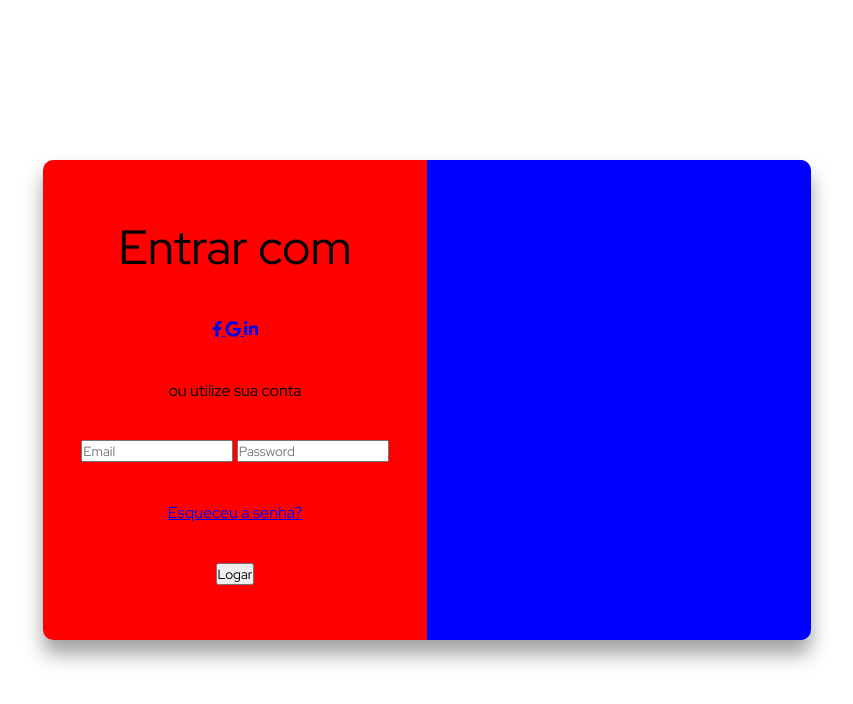
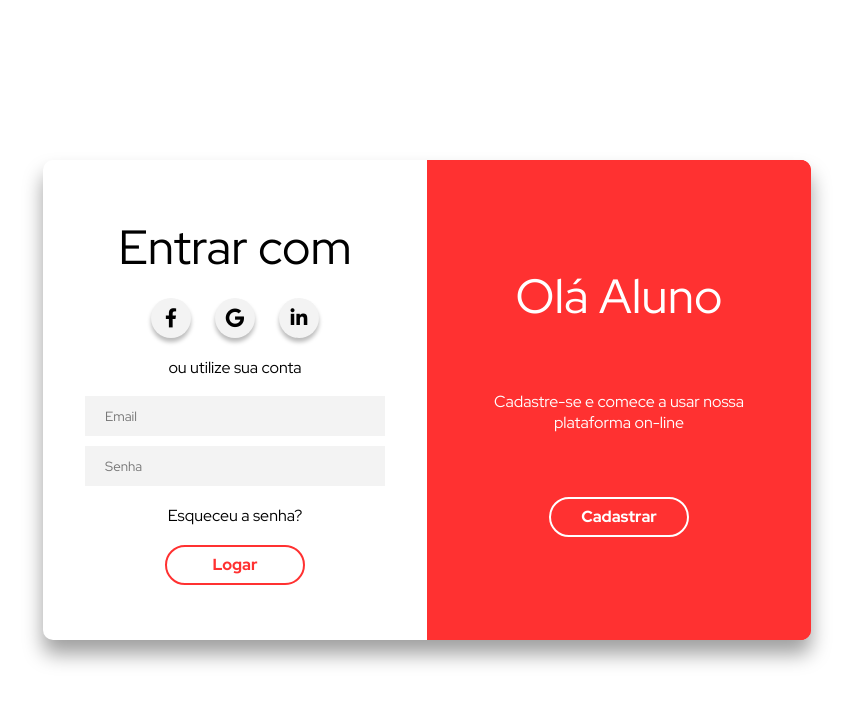
Before and after one commit to igorpires000/igor_meusite, a plain HTML site: page tela_login/tela_login.html in a window 1280 px wide. Shown: the whole page, without its empty margins (213-1066 px from the left). Drawn offline with Linux system fonts and the light colour scheme.

Commit message:
Update 1

```diff
--- /dev/null
+++ b/tela_login/css/colors.css
@@ -0,0 +1,7 @@
+:root{
+    --primary-color:#ff3131;
+    --secundary-color: #fff;
+    --text-color-dark: #000;
+    --text-color-light: #fff;
+    --icon-color: #f3f3f3 ;
+}
--- /dev/null
+++ b/tela_login/css/form-button.css
@@ -0,0 +1,25 @@
+.form-button{
+    width: 140px;
+    height: 40px;
+    border-style: none;
+    border-radius: 50px;
+    border: 2px solid var(--primary-color);
+    color: var(--primary-color);
+    background-color: transparent;
+    font-size: 1rem;
+    font-weight: 800;
+    cursor: pointer;
+    transition: .7s;
+}
+.form-button:hover{
+    background-color: var(--primary-color);
+    color: var(--secundary-color);
+}
+.form-button-light{
+    color: var(--secundary-color);
+    border: 2px solid var(--secundary-color);
+}
+.form-button-light:hover{
+    background-color: var(--secundary-color);
+    color: var(--primary-color) ;
+}
--- /dev/null
+++ b/tela_login/css/form-input-container.css
@@ -0,0 +1,5 @@
+.form-input-container{
+    display: flex;
+    flex-direction: column;
+    gap: 10px;
+}
--- /dev/null
+++ b/tela_login/css/form-input.css
@@ -0,0 +1,7 @@
+.form-input{
+    width: 300px;
+    height: 40px;
+    padding: 10px 20px;
+    border-style: none;
+    background-color: var(--icon-color);
+}
--- /dev/null
+++ b/tela_login/css/form-social.css
@@ -0,0 +1,4 @@
+.form-social{
+    display: flex;
+    gap: 1.5rem;
+}
--- a/tela_login/css/form-title.css
+++ b/tela_login/css/form-title.css
@@ -1,4 +1,9 @@
 .form-title{
     font-size: 3rem;
     font-weight: 400;
+    color: var(--text-color-dark);
 }
+.form-title-light{
+    color: var(--text-color-light);
+
+}
--- a/tela_login/css/form.css
+++ b/tela_login/css/form.css
@@ -8,8 +8,6 @@
     padding: 55px 0;
 }
 .form-login{
-    background-color: red;
 }
 .form-register{
-    background-color: blue;
 }
--- a/tela_login/css/login_container.css
+++ b/tela_login/css/login_container.css
@@ -1,4 +1,5 @@
 .login-container{
+    position: relative;
     height: 480px;
     width: 768px;
     border-radius: 10px;
--- /dev/null
+++ b/tela_login/css/overlay-container.css
@@ -0,0 +1,15 @@
+.overlay-container{
+    position: absolute;
+    top: 0;
+    left: 0;
+    width: 50%;
+    height: 100%;
+    text-align: center;
+    color: var(--text-color-light);
+    transform: translateX(100%);
+    transition: 1s ;
+}
+
+.login-container.move .overlay-container{
+    transform: translateX(0%);
+}
--- /dev/null
+++ b/tela_login/css/overlay.css
@@ -0,0 +1,19 @@
+.overlay{
+    position: absolute;
+    width: 100%;
+    height:100%;
+    display: flex;
+    flex-direction: column;
+    justify-content: space-evenly;
+    align-items: center;
+    padding: 40px;
+    background-color: var(--primary-color);
+    color: var(--text-color-light);
+    text-align: center;
+    transition: 1s;
+}
+
+.login-container.move .overlay:nth-child(2){
+    z-index: -1;
+    opacity: 0;
+}
--- /dev/null
+++ b/tela_login/css/social-icon.css
@@ -0,0 +1,18 @@
+.social-icon{
+    height: 40px;
+    width: 40px;
+    display: flex;
+    justify-content: center;
+    align-items: center;
+    border-radius: 50%;
+    font-size: 1.2rem;
+    background-color: var(--icon-color);
+    box-shadow: 0 4px 4px #0004;
+    transition: 0.3s linear;
+}
+
+.social-icon:hover{
+    background-color: var(--primary-color);
+    transform: translateY(-15%);
+    color: var(--text-color-light);
+}
--- a/tela_login/css/style.css
+++ b/tela_login/css/style.css
@@ -12,3 +12,7 @@ main{
     justify-content: center;
     align-items: center;
 }
+a{
+    text-decoration: none;
+    color: var(--text-color-dark);
+}
--- a/tela_login/js/script.js
+++ b/tela_login/js/script.js
@@ -0,0 +1,8 @@
+'use strict'
+
+const loginContainer = document.getElementById('login-container');
+
+const moveOverlay = () => loginContainer.classList.toggle('move')
+
+document.getElementById('open-register').addEventListener('click', moveOverlay)
+document.getElementById('open-login').addEventListener('click', moveOverlay)
--- a/tela_login/tela_login.html
+++ b/tela_login/tela_login.html
@@ -10,11 +10,20 @@
     <link rel="stylesheet" href="./css/form_container.css">
     <link rel="stylesheet" href="./css/form.css">
     <link rel="stylesheet" href="./css/form-title.css">
+    <link rel="stylesheet" href="./css/form-input-container.css">
+    <link rel="stylesheet" href="./css/form-input.css">
+    <link rel="stylesheet" href="./css/form-button.css">
+    <link rel="stylesheet" href="./css/">
+    <link rel="stylesheet" href="./css/colors.css">
+    <link rel="stylesheet" href="./css/form-social.css">
+    <link rel="stylesheet" href="./css/social-icon.css">
+    <link rel="stylesheet" href="./css/overlay-container.css">
+    <link rel="stylesheet" href="./css/overlay.css">
     <title>Tela de Login</title>
 </head>
 <body>
     <main>
-        <div class="login-container">
+        <div class="login-container" id="login-container">
             <div class="form-container">
                 <form class="form form-login">
                     <h2 class="form-title">Entrar com</h2>
@@ -30,15 +39,47 @@
                         </a>
                     </div>
                     <p class="form-text">ou utilize sua conta</p>
-                    <div class="form-inputs">
+                    <div class="form-input-container">
                         <input type="email" class="form-input" placeholder="Email">
-                        <input type="password" class="form-input" placeholder="Password">
+                        <input type="password" class="form-input" placeholder="Senha">
                     </div>
                     <a href="#" class="form-link">Esqueceu a senha?</a>
                     <button class="form-button">Logar</button>
                 </form>
-                <form class="form form-register"></form>
+                <form class="form form-register">
+                    <h2 class="form-title">Criar Conta</h2>
+                    <div class="form-social">
+                        <a href="#" class="social-icon">
+                            <i class="fa-brands fa-facebook-f"></i>
+                        </a>
+                        <a href="#" class="social-icon">
+                            <i class="fa-brands fa-google"></i>
+                        </a>
+                        <a href="#" class="social-icon">
+                            <i class="fa-brands fa-linkedin-in"></i>
+                        </a>
+                    </div>
+                    <p class="form-text">ou cadastre seu email</p>
+                    <div class="form-input-container">
+                        <input type="text" class="form-input" placeholder="Nome">
+                        <input type="email" class="form-input" placeholder="Email">
+                        <input type="password" class="form-input" placeholder="Senha">
+                    </div>
+                    <button class="form-button">Cadastrar</button>
+                </form>
 
+            </div>
+            <div class="overlay-container">
+                <div class="overlay">
+                    <h2 class="form-title form-title-light">Já tem conta?</h2>
+                    <p class="form-text">Para entrar na nossa plataforma faça login com suas informações</p>
+                    <button class="form-button form-button-light" id="open-login">Entrar</button>
+                </div>
+                <div class="overlay">
+                    <h2 class="form-title form-title-light">Olá Aluno</h2>
+                    <p class="form-text">Cadastre-se e comece a usar nossa plataforma on-line</p>
+                    <button class="form-button form-button-light" id="open-register">Cadastrar</button>
+                </div>
             </div>
         </div>
     </main>
```
